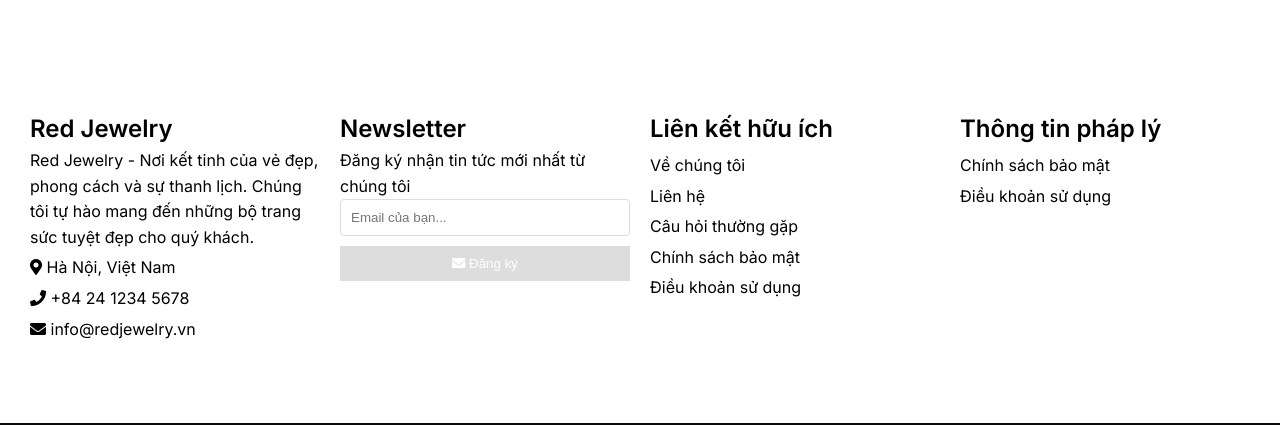
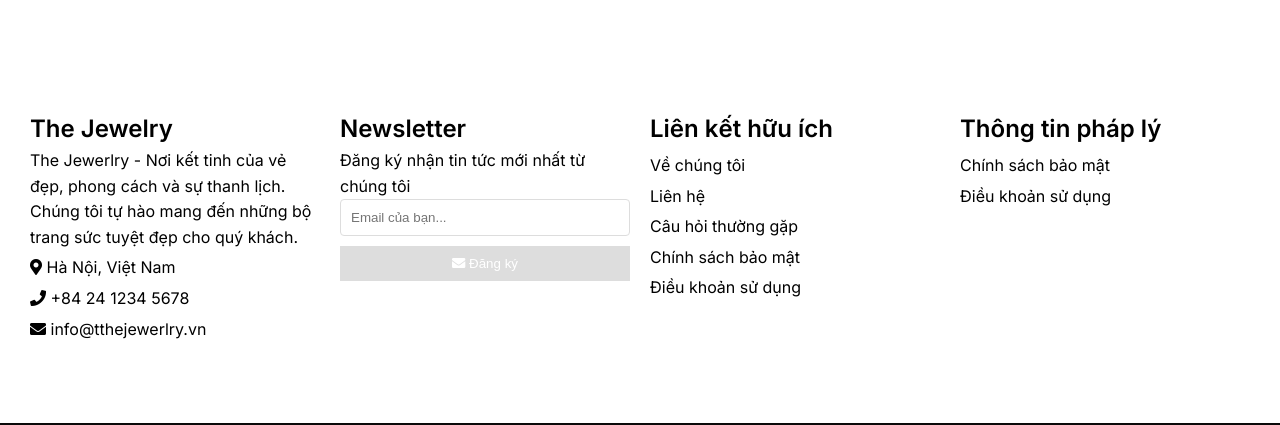
Before and after one commit to theanh040/WebDongHo, a PHP site: page /index.php in a window 1280 px wide. Shown: the part 5149-5574 px from the top of the page. Run offline with PHP 8.4, Linux system fonts and the light colour scheme; some web fonts are replaced.

Commit message:
Update footer.php
thay đổi nhỏ để trùng khớp tên nhãn hiệu không có thay đổi về logic

```diff
--- a/footer.php
+++ b/footer.php
@@ -2,14 +2,14 @@
 <link rel="stylesheet" href="https://cdnjs.cloudflare.com/ajax/libs/font-awesome/5.15.4/css/all.min.css">
     <div class="footer-content">
         <div class="footer-section about">
-            <h1 class="logo-text"><span>Red</span> Jewelry</h1>
+            <h1 class="logo-text"><span>The</span> Jewelry</h1>
             <p>
-                Red Jewelry - Nơi kết tinh của vẻ đẹp, phong cách và sự thanh lịch. Chúng tôi tự hào mang đến những bộ trang sức tuyệt đẹp cho quý khách.
+                The Jewerlry - Nơi kết tinh của vẻ đẹp, phong cách và sự thanh lịch. Chúng tôi tự hào mang đến những bộ trang sức tuyệt đẹp cho quý khách.
             </p>
             <div class="contact">
                 <span><i class="fas fa-map-marker-alt"></i> Hà Nội, Việt Nam</span>
                 <span><i class="fas fa-phone"></i> +84 24 1234 5678</span>
-                <span><i class="fas fa-envelope"></i> info@redjewelry.vn</span>
+                <span><i class="fas fa-envelope"></i> info@tthejewerlry.vn</span>
             </div>
 
         </div>
@@ -44,7 +44,7 @@
     </div>
 
     <div class="footer-bottom">
-        &copy; 2025 Red Jewelry | Designed by Red Team
+        &copy; 2025 The Jewerlry | Designed by The Jewerlry Team
     </div>
     <li><a href="login.php" class="login-link" title="Đăng nhập"><i class="fas fa-user"></i></a></li>
 </footer>
```
